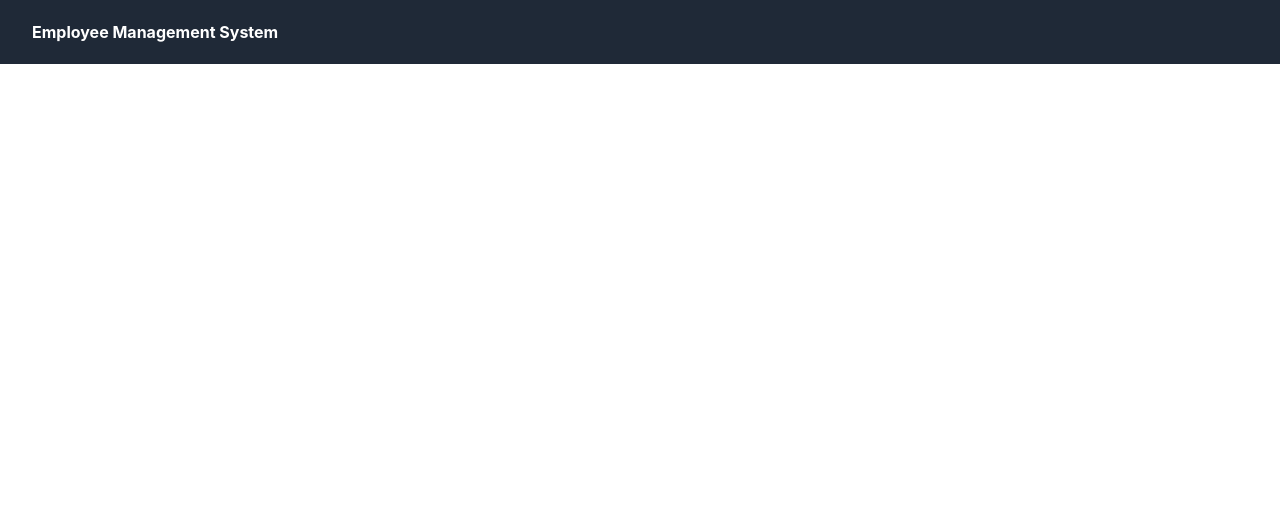
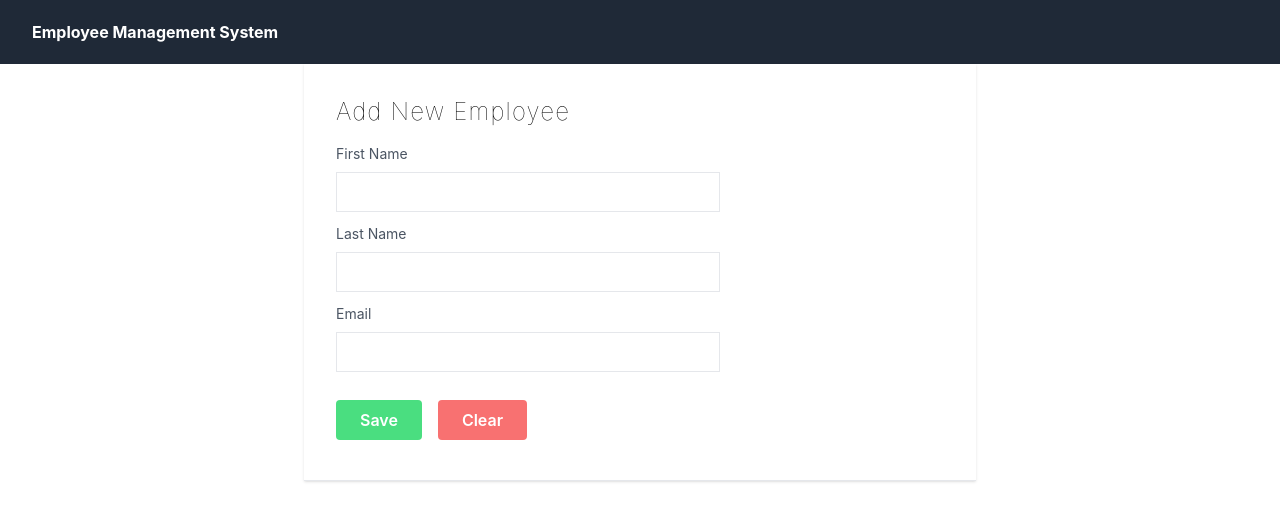
Before and after one commit to prabath1998/employee-ms-frontend-react, a React (Create React App) app: page / in a window 1280 px wide. Shown: the top 520 px of the page. Built offline with nearby package versions, Linux system fonts and the light colour scheme.

Commit message:
add form

```diff
--- a/src/App.js
+++ b/src/App.js
@@ -1,10 +1,14 @@
 
 import './App.css';
+import AddEmployee from './components/AddEmployee';
 import Navbar from './components/Navbar';
 
 function App() {
   return (
+   <>
     <Navbar/>
+    <AddEmployee/>
+   </>
   );
 }
 
--- /dev/null
+++ b/src/components/AddEmployee.js
@@ -0,0 +1,32 @@
+import React from 'react'
+
+const AddEmployee = () => {
+  return (
+    <div className='flex max-w-2xl shadow border-b mx-auto'>
+        <div className='px-8 py-8'>
+            <div className='font-thin text-2xl tracking-wider'>
+                <h1>Add New Employee</h1>
+            </div>
+            <div className='items-center justify-center h-16 w-full my-4'>
+                <label className='block text-gray-600 text-sm font-normal'>First Name</label>
+                <input type="text" className='h-10 w-96 border mt-2 px-2 py-2'></input>
+            </div>
+            <div className='items-center justify-center h-16 w-full my-4'>
+                <label className='block text-gray-600 text-sm font-normal'>Last Name</label>
+                <input type="text" className='h-10 w-96 border mt-2 px-2 py-2'></input>
+            </div>
+            <div className='items-center justify-center h-16 w-full my-4'>
+                <label className='block text-gray-600 text-sm font-normal'>Email</label>
+                <input type="email" className='h-10 w-96 border mt-2 px-2 py-2'></input>
+            </div>
+
+            <div className='items-center justify-center h-16 w-full my- space-x-4 pt-4'>
+                <button className='rounded text-white font-semibold bg-green-400 py-2 px-6 hover:bg-green-700'>Save</button>
+                <button className='rounded text-white font-semibold bg-red-400 py-2 px-6 hover:bg-red-700'>Clear</button>
+            </div>
+        </div>
+    </div>
+  )
+}
+
+export default AddEmployee
```
